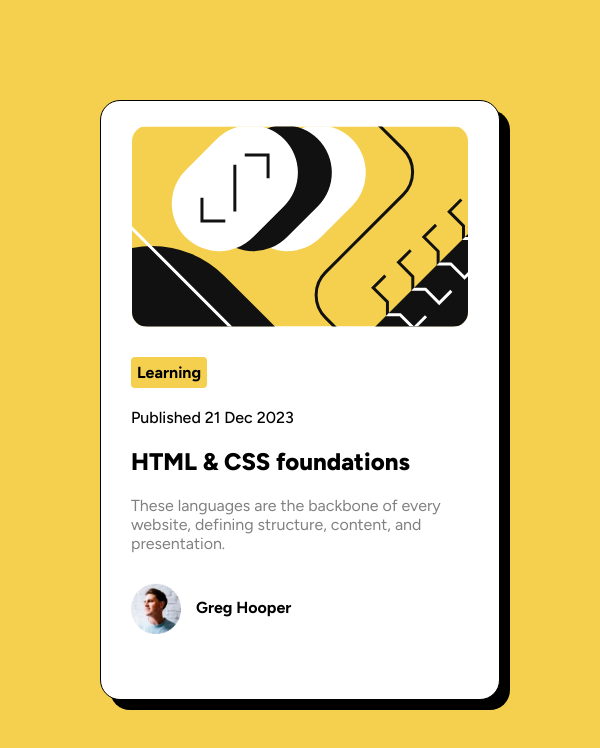
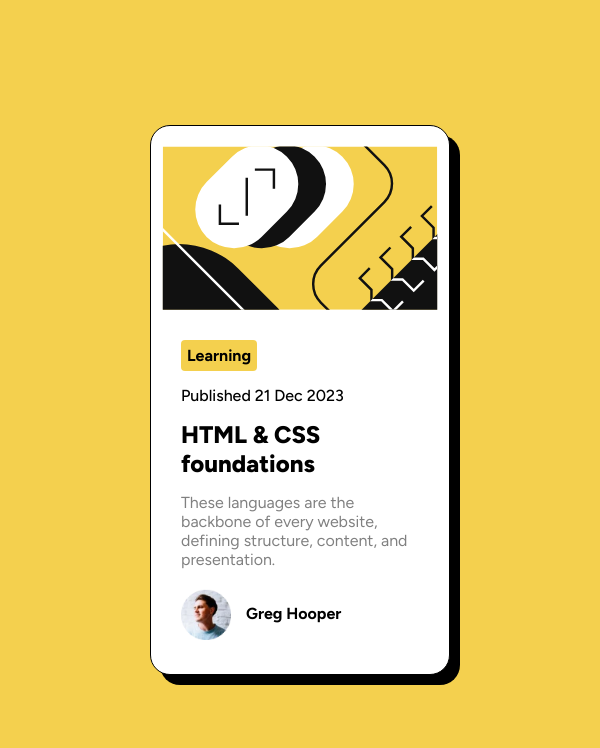
Before and after one commit to DevangMhatre/devang-blog-card.github.io, a plain HTML site: page index.html in a window 600 px wide. Drawn offline with Linux system fonts and the light colour scheme.

Commit message:
Second Commit-Mobile

```diff
--- a/style.css
+++ b/style.css
@@ -13,7 +13,7 @@
 .attribution a {
     color: hsl(228, 45%, 4);
 } */
-@media (min-width: 400px) and (max-width: 600px) {
+@media (min-width: 375px) and (max-width: 600px) {
     body {
         display: flex;
         justify-content: center;
@@ -25,8 +25,8 @@
 
     .container {
         display: flex;
-        height: 600px;
-        width: 400px;
+        height: 550px;
+        width: 300px;
         background-color: white;
         flex-direction: column;
         text-align: center;
@@ -35,16 +35,17 @@
         border-radius: 20px;
         border: 1px solid;
         box-shadow: 10px 10px;
+        padding: 20px 0 0 0;
     }
 
-    svg {
-        margin-top: 25px;
+    .blog-img {
+        width: 260px;
         border-radius: 15px;
     }
 
     .greg {
         display: flex;
-        margin-top: 30px;
+        margin-top: 20px;
     }
 
     .greg p {
@@ -58,7 +59,7 @@
     }
 
     h2, h3, h4, p {
-        margin-bottom: 20px;
+        margin-bottom: 15px;
     }
 
     .learn{
@@ -97,7 +98,7 @@
         box-shadow: 10px 10px;
     }
 
-    svg {
+    .blog-img {
         margin-top: 25px;
         border-radius: 15px;
     }
```
Also changed, not shown: assets/images/illustration-article.png (added).
